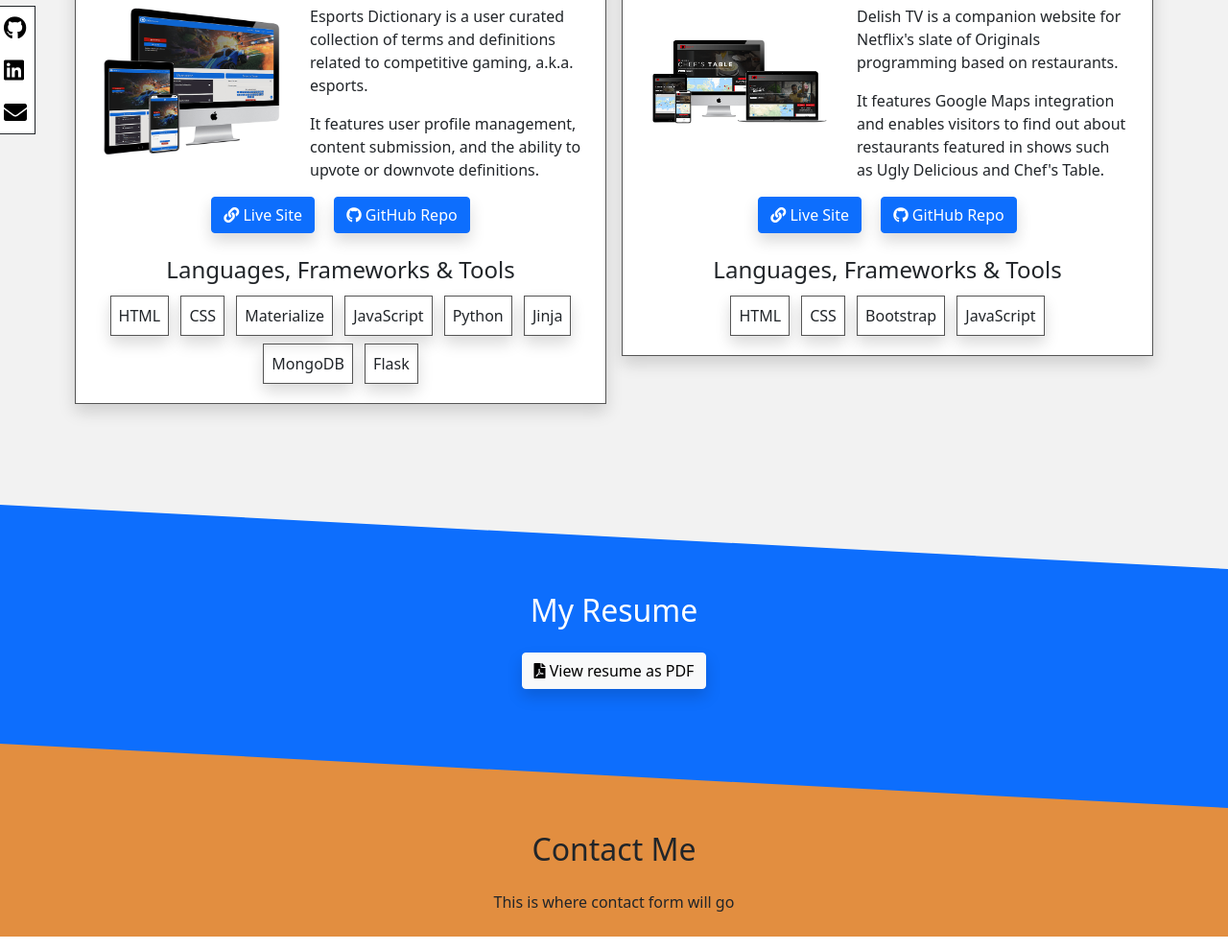
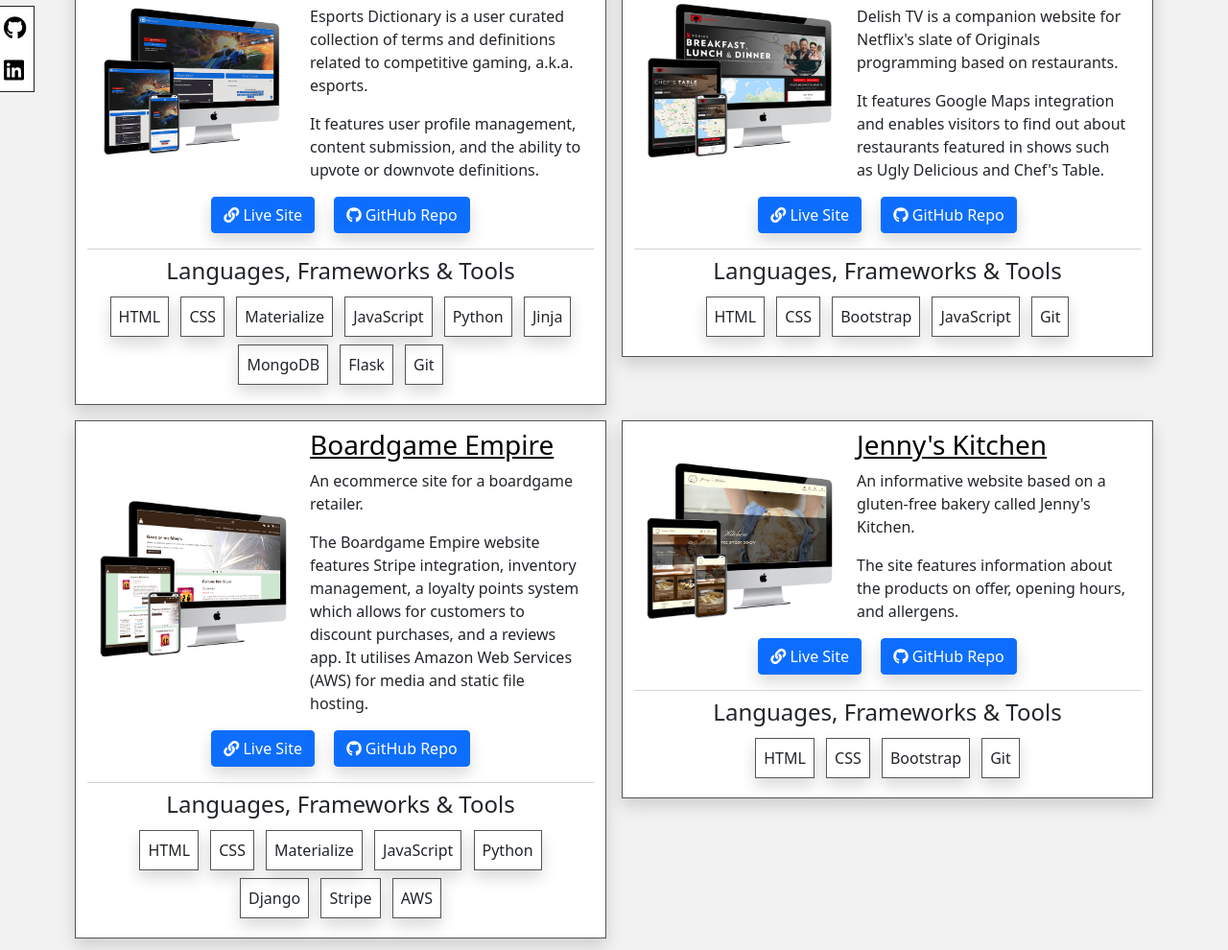
Before and after one commit to mark-obeirne/markobeirne-portfolio, a plain HTML site: page index.html in a window 1280 px wide. Shown: the part 394-1384 px from the top of the page at 96% size. Drawn offline with nearby package versions, Linux system fonts and the light colour scheme.

Commit message:
Add new project sections
- Add project section and relevant content for Boardgame Empire and
Jenny's Kitchen projects

```diff
--- a/index.html
+++ b/index.html
@@ -63,7 +63,7 @@
                                         <a href="http://esports-dictionary.herokuapp.com/" target="_blank" class="btn btn-primary mx-2 shadow"><i class="fas fa-link"></i> Live Site</a>
                                         <a href="https://github.com/mark-obeirne/esports-dictionary/" target="_blank" class="btn btn-primary mt-2 mt-sm-0 mx-2 shadow"><i class="fab fa-github"></i> GitHub Repo</a>
                                     </div>
-                                    <div class="technologies text-center pt-2 pb-2">
+                                    <div class="technologies text-center pt-2 pb-2 light-top-border">
                                         <h4>Languages, Frameworks & Tools</h4>
                                         <div class="techonology-item m-1 p-2 d-inline-block grey-border shadow">HTML</div>
                                         <div class="techonology-item m-1 p-2 d-inline-block grey-border shadow">CSS</div>
@@ -73,6 +73,7 @@
                                         <div class="techonology-item m-1 p-2 d-inline-block grey-border shadow">Jinja</div>
                                         <div class="techonology-item m-1 p-2 d-inline-block grey-border shadow">MongoDB</div>
                                         <div class="techonology-item m-1 p-2 d-inline-block grey-border shadow">Flask</div>
+                                        <div class="techonology-item m-1 p-2 d-inline-block grey-border shadow">Git</div>
                                     </div>
                                 </div>
                             </div>
@@ -82,7 +83,7 @@
                             <div class="container project-card py-2 shadow grey-border">
                                 <div class="row">
                                     <div class="col-12 col-md-5 mb-sm-3 my-md-auto image-container">
-                                        <a href="https://mark-obeirne.github.io/delish-tv/" target="_blank"><img src="static/images/delish-tv-mockup.png" alt="Delish TV Mockup" class="img-fluid"></a>
+                                        <a href="https://mark-obeirne.github.io/delish-tv/" target="_blank"><img src="static/images/delish-tv.png" alt="Delish TV Mockup" class="img-fluid"></a>
                                     </div>
                                     <div class="col-10 offset-2 offset-md-0 col-md-7 content-container">
                                         <a href="https://mark-obeirne.github.io/delish-tv/" target="_blank"><h3>Delish TV</h3></a>
@@ -94,12 +95,71 @@
                                         <a href="https://mark-obeirne.github.io/delish-tv/" target="_blank" class="btn btn-primary mx-2 shadow"><i class="fas fa-link"></i> Live Site</a>
                                         <a href="https://github.com/mark-obeirne/delish-tv" target="_blank" class="btn btn-primary mt-2 mt-sm-0 mx-2 shadow"><i class="fab fa-github"></i> GitHub Repo</a>
                                     </div>
-                                    <div class="technologies text-center pt-2 pb-2">
+                                    <div class="technologies text-center pt-2 pb-2 light-top-border">
                                         <h4>Languages, Frameworks & Tools</h4>
                                         <div class="techonology-item m-1 p-2 d-inline-block grey-border shadow">HTML</div>
                                         <div class="techonology-item m-1 p-2 d-inline-block grey-border shadow">CSS</div>
                                         <div class="techonology-item m-1 p-2 d-inline-block grey-border shadow">Bootstrap</div>
                                         <div class="techonology-item m-1 p-2 d-inline-block grey-border shadow">JavaScript</div>
+                                        <div class="techonology-item m-1 p-2 d-inline-block grey-border shadow">Git</div>
+                                    </div>
+                                </div>
+                            </div>
+                        </div>
+                        <!--Project-->
+                        <div class="col-12 col-lg-6 project-column p-2">
+                            <div class="container project-card py-2 shadow grey-border">
+                                <div class="row">
+                                    <div class="col-12 col-md-5 mb-sm-3 my-md-auto image-container">
+                                        <a href="https://boardgameempire.herokuapp.com/" target="_blank"><img src="static/images/boardgame-empire.png" alt="Boardgame Empire Mockup" class="img-fluid"></a>
+                                    </div>
+                                    <div class="col-10 offset-2 offset-md-0 col-md-7 content-container">
+                                        <a href="https://boardgameempire.herokuapp.com/" target="_blank"><h3>Boardgame Empire</h3></a>
+                                        <p>An ecommerce site for a boardgame retailer.</p>
+
+                                        <p>The Boardgame Empire website features Stripe integration, inventory management, a loyalty points system which allows for customers to discount purchases, and a reviews app. It utilises Amazon Web Services (AWS) for media and static file hosting.</p>
+                                    </div>
+                                    <div class="project-links text-center mb-3">
+                                        <a href="https://boardgameempire.herokuapp.com/" target="_blank" class="btn btn-primary mx-2 shadow"><i class="fas fa-link"></i> Live Site</a>
+                                        <a href="https://github.com/mark-obeirne/boardgameempire" target="_blank" class="btn btn-primary mt-2 mt-sm-0 mx-2 shadow"><i class="fab fa-github"></i> GitHub Repo</a>
+                                    </div>
+                                    <div class="technologies text-center pt-2 pb-2 light-top-border">
+                                        <h4>Languages, Frameworks & Tools</h4>
+                                        <div class="techonology-item m-1 p-2 d-inline-block grey-border shadow">HTML</div>
+                                        <div class="techonology-item m-1 p-2 d-inline-block grey-border shadow">CSS</div>
+                                        <div class="techonology-item m-1 p-2 d-inline-block grey-border shadow">Materialize</div>
+                                        <div class="techonology-item m-1 p-2 d-inline-block grey-border shadow">JavaScript</div>
+                                        <div class="techonology-item m-1 p-2 d-inline-block grey-border shadow">Python</div>
+                                        <div class="techonology-item m-1 p-2 d-inline-block grey-border shadow">Django</div>
+                                        <div class="techonology-item m-1 p-2 d-inline-block grey-border shadow">Stripe</div>
+                                        <div class="techonology-item m-1 p-2 d-inline-block grey-border shadow">AWS</div>
+                                    </div>
+                                </div>
+                            </div>
+                        </div>
+                        <!--Project-->
+                        <div class="col-12 col-lg-6 project-column p-2">
+                            <div class="container project-card py-2 shadow grey-border">
+                                <div class="row">
+                                    <div class="col-12 col-md-5 mb-sm-3 my-md-auto pt-3 image-container">
+                                        <a href="https://mark-obeirne.github.io/jennys-kitchen/" target="_blank"><img src="static/images/jennys-kitchen.png" alt="Jenny's Kitchen Mockup" class="img-fluid"></a>
+                                    </div>
+                                    <div class="col-10 offset-2 offset-md-0 col-md-7 content-container">
+                                        <a href="https://mark-obeirne.github.io/jennys-kitchen/" target="_blank"><h3>Jenny's Kitchen</h3></a>
+                                        <p>An informative website based on a gluten-free bakery called Jenny's Kitchen.</p>
+
+                                        <p>The site features information about the products on offer, opening hours, and allergens.</p>
+                                    </div>
+                                    <div class="project-links text-center mb-3">
+                                        <a href="https://mark-obeirne.github.io/jennys-kitchen/" target="_blank" class="btn btn-primary mx-2 shadow"><i class="fas fa-link"></i> Live Site</a>
+                                        <a href="https://github.com/mark-obeirne/jennys-kitchen" target="_blank" class="btn btn-primary mt-2 mt-sm-0 mx-2 shadow"><i class="fab fa-github"></i> GitHub Repo</a>
+                                    </div>
+                                    <div class="technologies text-center pt-2 pb-2 light-top-border">
+                                        <h4>Languages, Frameworks & Tools</h4>
+                                        <div class="techonology-item m-1 p-2 d-inline-block grey-border shadow">HTML</div>
+                                        <div class="techonology-item m-1 p-2 d-inline-block grey-border shadow">CSS</div>
+                                        <div class="techonology-item m-1 p-2 d-inline-block grey-border shadow">Bootstrap</div>
+                                        <div class="techonology-item m-1 p-2 d-inline-block grey-border shadow">Git</div>
                                     </div>
                                 </div>
                             </div>
@@ -146,9 +206,6 @@
             <div class="linkedin py-1 pe-2 ps-1">
                 <a href="https://www.linkedin.com/in/mark-o-beirne/" target="_blank" title="View my LinkedIn"><i class="fab fa-linkedin"></i></a>
             </div>
-            <div class="contact py-1 pe-2 ps-1">
-                <a href="" title="Contact Me"><i class="fas fa-envelope"></i></a>
-            </div>
         </div>
 
         <!--[if lt IE 7]>
```
